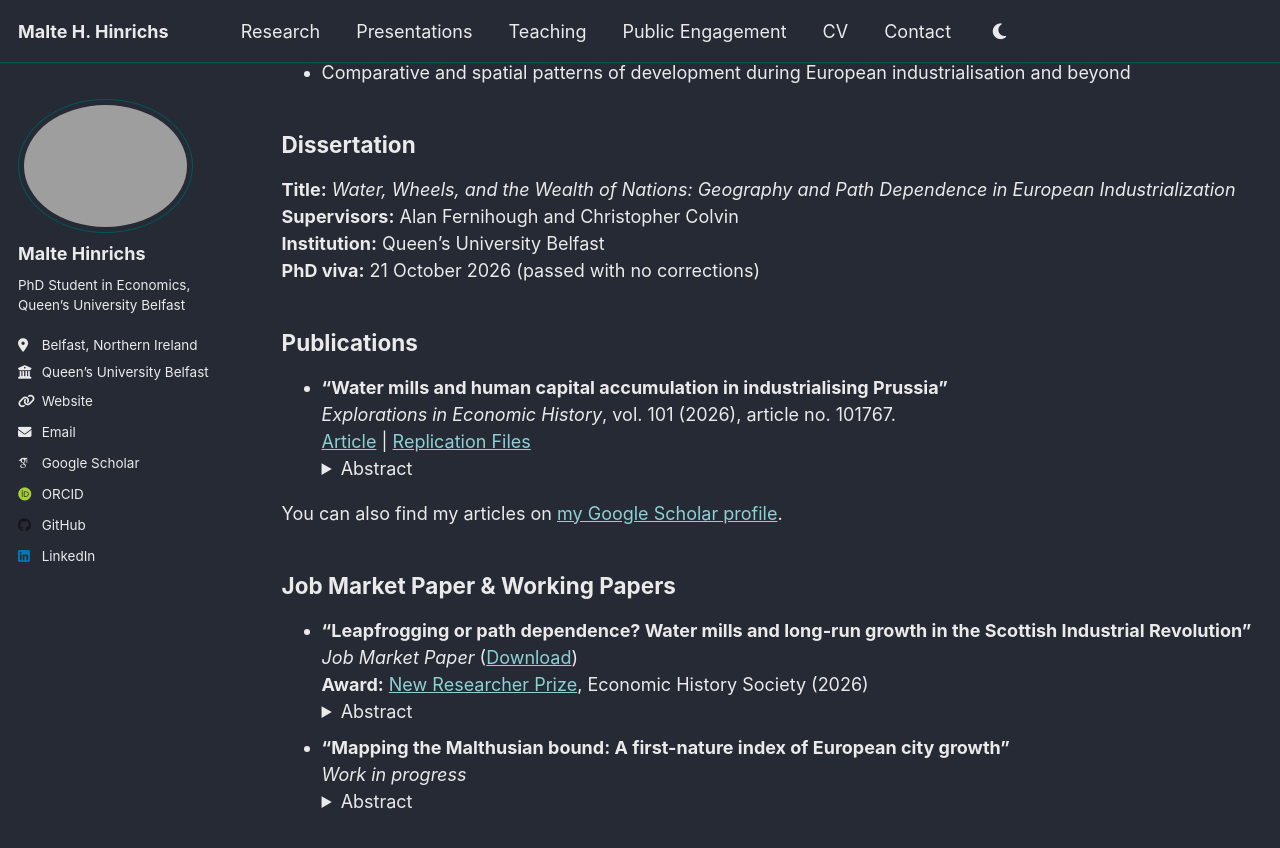
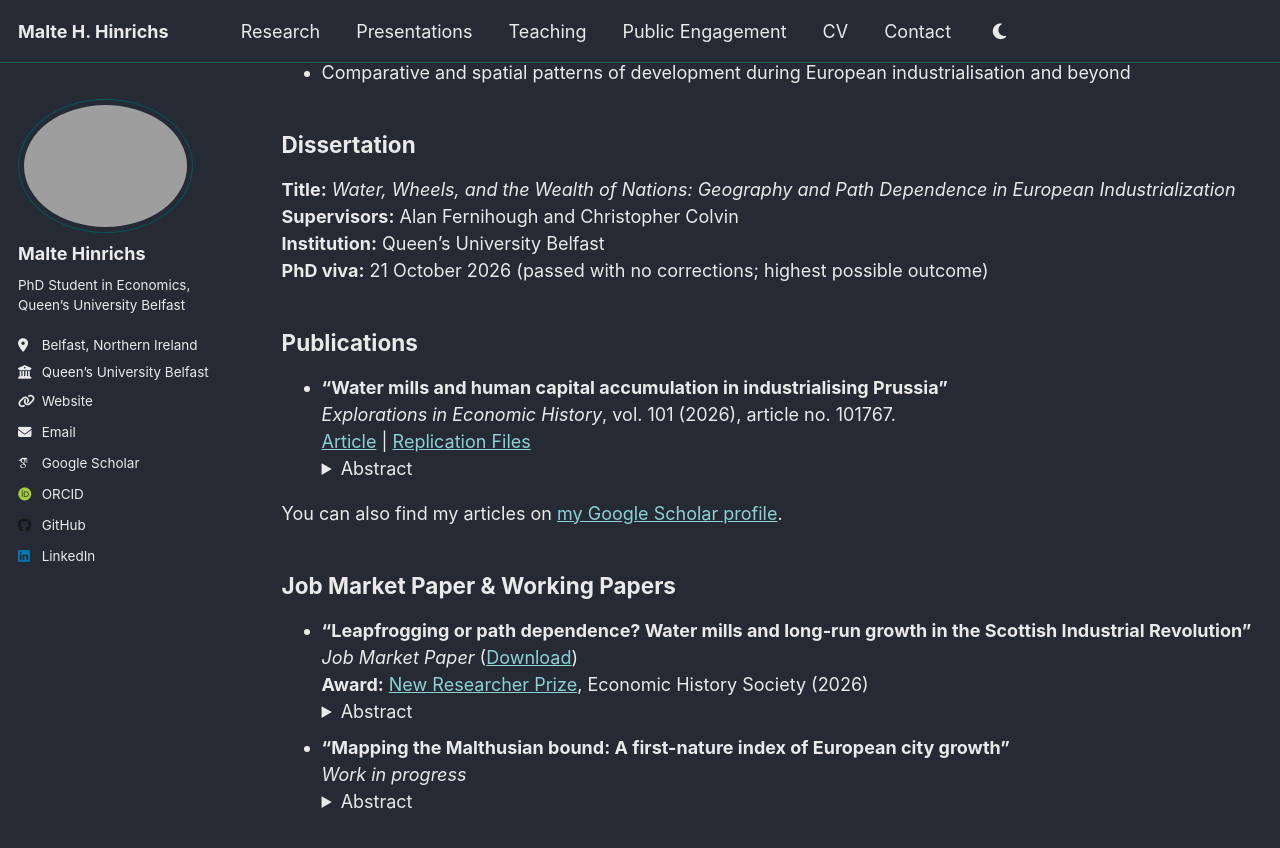
Before and after one commit to maltehhinrichs/maltehhinrichs.github.io, a Jekyll site: the page built from _pages/research-interests.md, in a window 1280 px wide and 900 px high, scrolled down 344 px. Shown: the top 848 px of the window. Built offline with Jekyll 4.4.1, drawn with Linux system fonts in a browser that asks for light colours; some web fonts are replaced; a script that is not in the unit is left out.

Commit message:
Update research-interests.md

```diff
--- a/_pages/research-interests.md
+++ b/_pages/research-interests.md
@@ -19,7 +19,7 @@ My research lies at the intersection of economic history, technological change,
 **Title:** *Water, Wheels, and the Wealth of Nations: Geography and Path Dependence in European Industrialization*
 **Supervisors:** Alan Fernihough and Christopher Colvin
 **Institution:** Queen's University Belfast
-**PhD viva:** 21 October 2026 (passed with no corrections)
+**PhD viva:** 21 October 2026 (passed with no corrections; highest possible outcome)
 
 
 ## Publications
```
